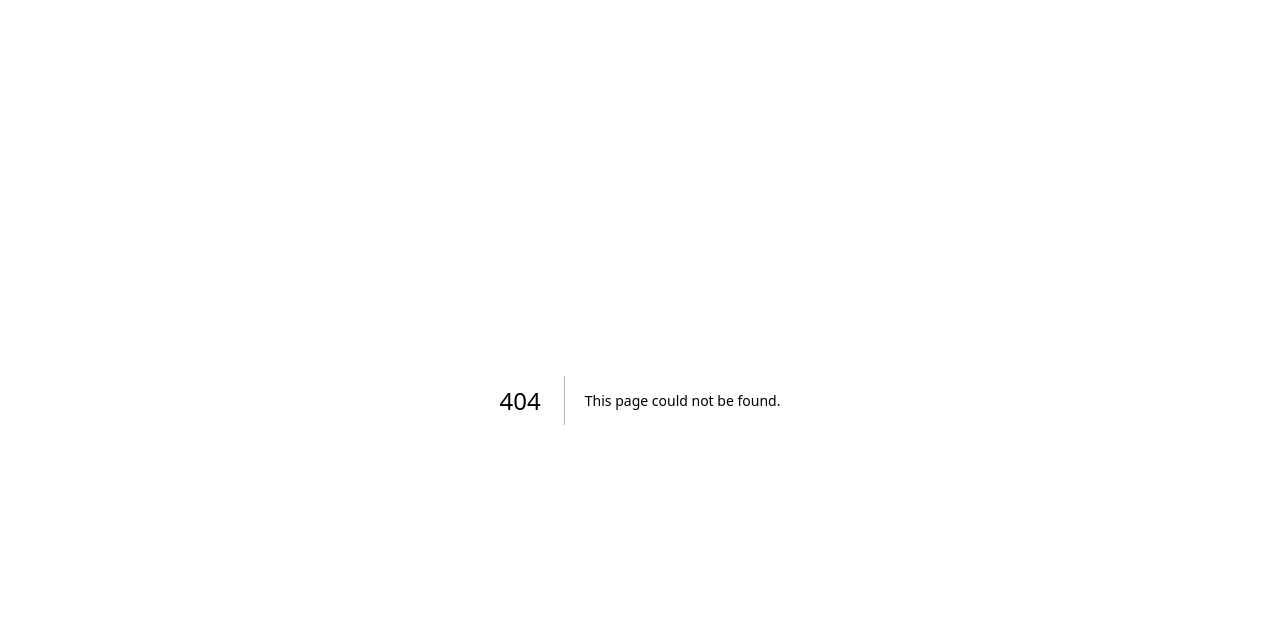
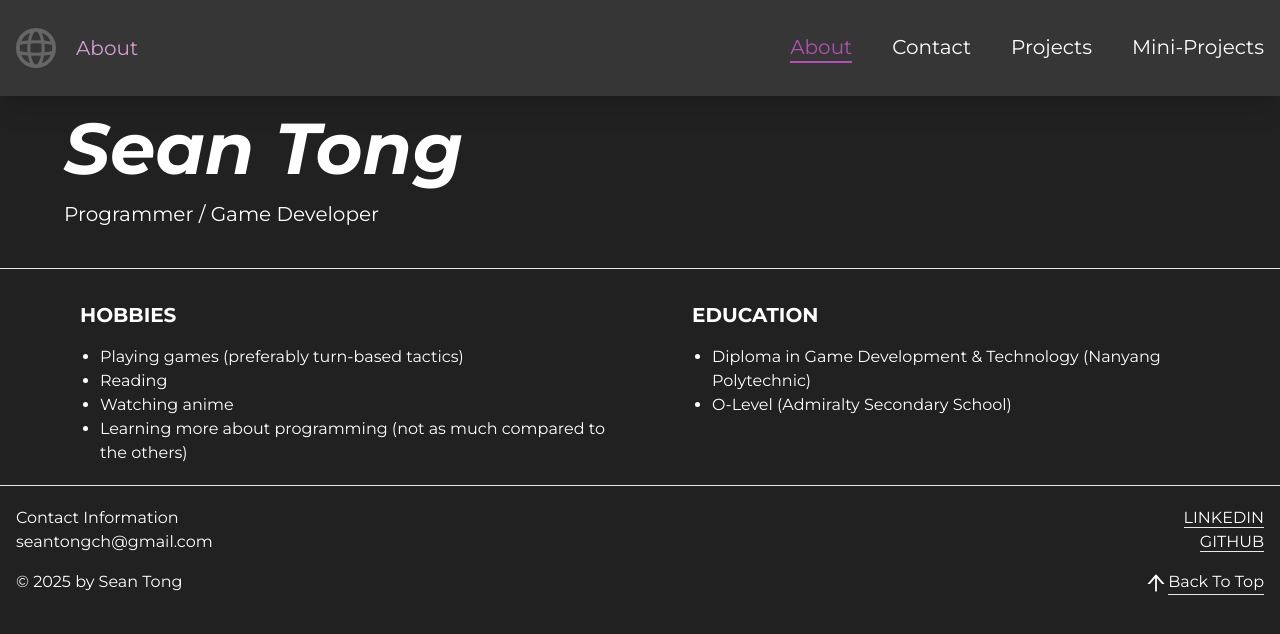
Before and after one commit to Snippin/Portfolio, a Next.js app: page /about in a window 1280 px wide. Before the commit this address had no page. Shown: the top 634 px of the page. Built offline with nearby package versions, Linux system fonts and the light colour scheme.

Commit message:
Create simple `About` page containing basic information

```diff
--- /dev/null
+++ b/src/app/about/about_info.js
@@ -0,0 +1,15 @@
+const AboutInfo = {
+  role: "Programmer / Game Developer",
+  hobbies: [
+    "Playing games (preferably turn-based tactics)",
+    "Reading",
+    "Watching anime",
+    "Learning more about programming (not as much compared to the others)",
+  ],
+  education: [
+    "Diploma in Game Development & Technology (Nanyang Polytechnic)",
+    "O-Level (Admiralty Secondary School)",
+  ],
+}
+
+export default AboutInfo;
--- /dev/null
+++ b/src/app/about/page.js
@@ -0,0 +1,61 @@
+import Navbar from "../../components/Navbar";
+import Footer from "../../components/Footer";
+
+import info from "./about_info"
+
+export default function AboutPage()
+{
+  return (
+    <>
+      <Navbar currentPage="About" />
+
+      <div className="pt-28 border-b px-5 pb-3
+        sm:px-16 sm:pb-10">
+        <p className="font-bold italic text-3xl mb-4
+          sm:text-7xl">
+          Sean Tong
+        </p>
+
+        <p className="sm:text-xl">
+          {info.role}
+        </p>
+      </div>
+
+      <div className="flex flex-col mt-8 px-5
+        sm:flex-row sm:px-20">
+        <div className="mb-8
+          sm:mb-0 sm:mr-16">
+          <p className="font-bold mb-4
+            sm:text-xl">
+            HOBBIES
+          </p>
+
+          <ul className="list-disc ml-5">
+            {
+              info.hobbies.map((hobby, index) => (
+                <li key={index}>{hobby}</li>
+              ))
+            }
+          </ul>
+        </div>
+
+        <div>
+          <p className="font-bold mb-4
+            sm:text-xl">
+            EDUCATION
+          </p>
+
+          <ul className="list-disc ml-5">
+            {
+              info.education.map((level, index) => (
+                <li key={index}>{level}</li>
+              ))
+            }
+          </ul>
+        </div>
+      </div>
+
+      <Footer />
+    </>
+  );
+}
```
